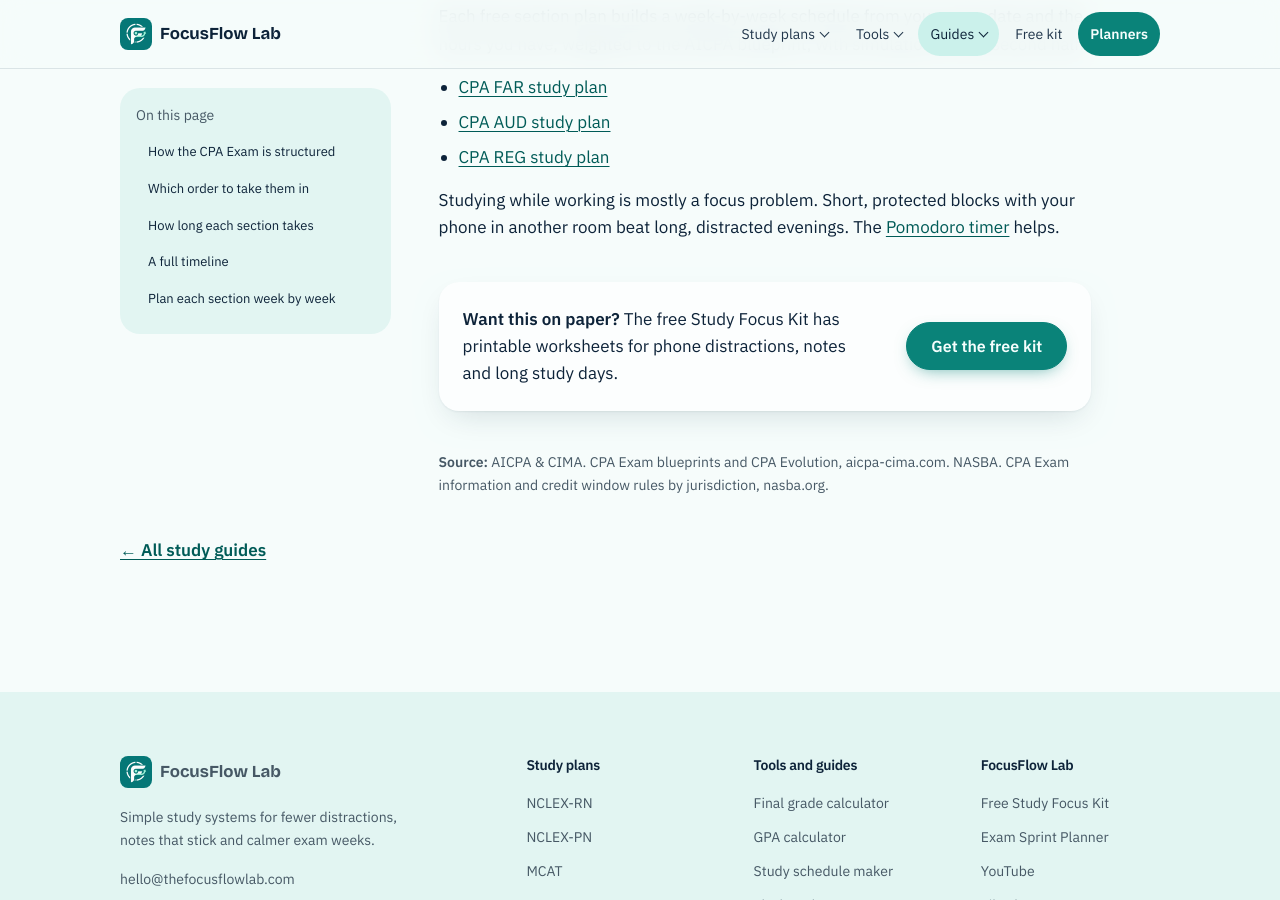
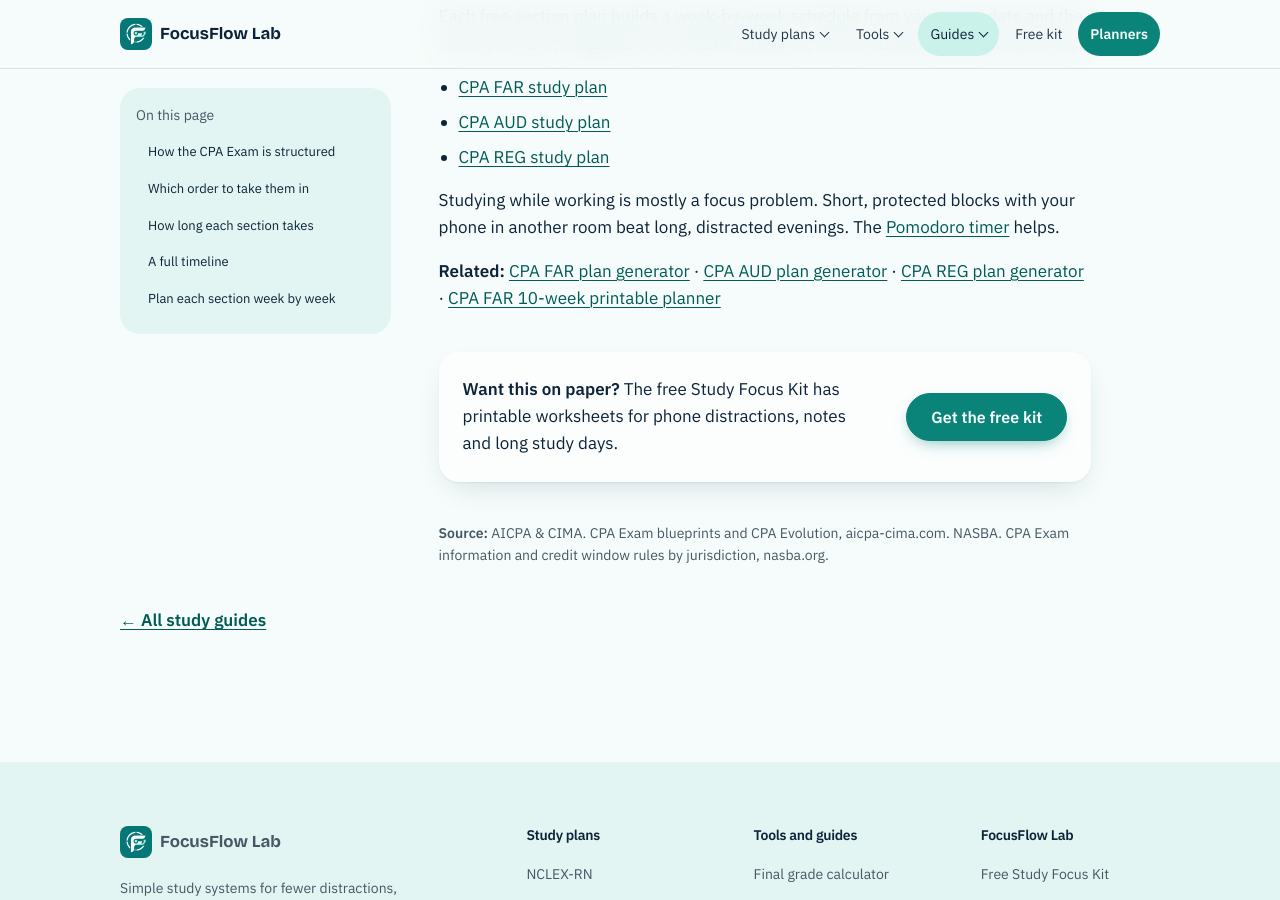
Before and after one commit to focusflowlab/focusflowlab.github.io, a Jekyll site: the page guides/cpa-study-schedule/index.html, which Jekyll copies as it is, in a window 1280 px wide and 900 px high, scrolled down 2033 px. Built offline with Jekyll 4.4.1, drawn with Linux system fonts in a browser that asks for light colours.

Commit message:
Guides: related links to plan generators, tools and planners on the CPA and how-long guides
Co-Authored-By: Claude Sonnet 5.5 <noreply@anthropic.com>

```diff
--- a/_tools/guides.py
+++ b/_tools/guides.py
@@ -377,6 +377,8 @@ def KIT_BOX(g):
 RELATED = {
     "how-to-study-for-the-nclex": [("NCLEX-RN study plan generator", "/study-plan/nclex/"), ("NCLEX-PN study plan generator", "/study-plan/nclex-pn/"), ("NCLEX-RN 8-week printable planner", "/planners/")],
     "how-to-study-for-the-teas": [("TEAS study plan generator", "/study-plan/teas/"), ("How to study for the NCLEX", "/guides/how-to-study-for-the-nclex/"), ("Printable planners", "/planners/")],
+    "cpa-study-schedule": [("CPA FAR plan generator", "/study-plan/cpa-far/"), ("CPA AUD plan generator", "/study-plan/cpa-aud/"), ("CPA REG plan generator", "/study-plan/cpa-reg/"), ("CPA FAR 10-week printable planner", "/planners/")],
+    "how-long-to-study-for-exams": [("All free exam study plans", "/study-plan/"), ("Exam countdown calculator", "/tools/exam-countdown/"), ("Printable planners", "/planners/")],
     "mcat-study-schedule-3-months": [("MCAT study plan generator", "/study-plan/mcat/"), ("How long to study for each exam", "/guides/how-long-to-study-for-exams/"), ("MCAT 16-week printable planner", "/planners/")],
 }
 
--- a/guides/cpa-study-schedule/index.html
+++ b/guides/cpa-study-schedule/index.html
@@ -260,7 +260,7 @@
 </ul>
 <p>Studying while working is mostly a focus problem. Short, protected blocks with your phone in another room beat long, distracted evenings. The <a href="/tools/focus-timer/">Pomodoro timer</a> helps.</p>
 
-
+<p class="related-links"><strong>Related:</strong> <a href="/study-plan/cpa-far/">CPA FAR plan generator</a> · <a href="/study-plan/cpa-aud/">CPA AUD plan generator</a> · <a href="/study-plan/cpa-reg/">CPA REG plan generator</a> · <a href="/planners/">CPA FAR 10-week printable planner</a></p>
         <aside class="sheet guide-kit" aria-label="Free Study Focus Kit">
           <p><strong>Want this on paper?</strong> The free Study Focus Kit has printable worksheets for phone distractions, notes and long study days.</p>
           <a class="btn" href="/#free-kit">Get the free kit</a>
--- a/guides/how-long-to-study-for-exams/index.html
+++ b/guides/how-long-to-study-for-exams/index.html
@@ -249,7 +249,7 @@
         <h2 id="spread-it-out">Spread it out</h2>
         <p>The same hours spread over more weeks beat the same hours crammed into fewer. Spacing your review out over time is one of the most reliable findings in learning research. Leave the last few days light, and sleep properly before the exam.</p>
 
-
+<p class="related-links"><strong>Related:</strong> <a href="/study-plan/">All free exam study plans</a> · <a href="/tools/exam-countdown/">Exam countdown calculator</a> · <a href="/planners/">Printable planners</a></p>
         <aside class="sheet guide-kit" aria-label="Free Study Focus Kit">
           <p><strong>Want this on paper?</strong> The free Study Focus Kit has printable worksheets for planning and long study days.</p>
           <a class="btn" href="/#free-kit">Get the free kit</a>
```
